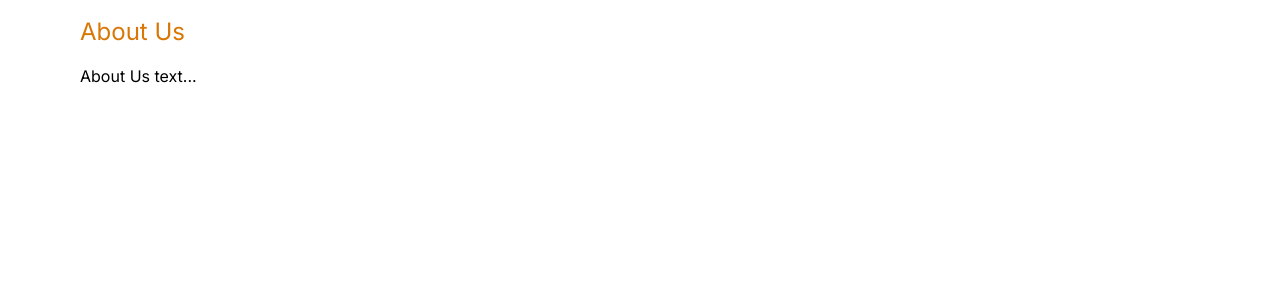
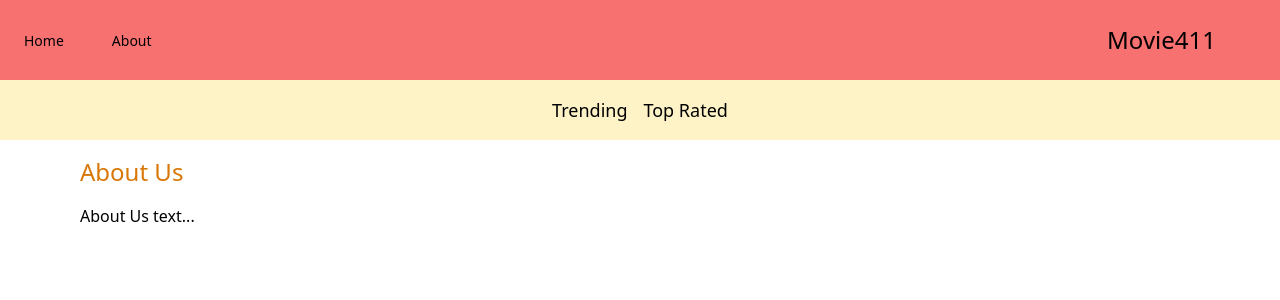
Before and after one commit to berkanserbes/movie411, a Next.js app: page /about in a window 1280 px wide. Shown: the top 300 px of the page. Built offline with nearby package versions, Linux system fonts and the light colour scheme.

Commit message:
Modified layout.js

```diff
--- a/src/app/layout.js
+++ b/src/app/layout.js
@@ -1,17 +1,20 @@
-import './globals.css'
-import { Inter } from 'next/font/google'
-
-const inter = Inter({ subsets: ['latin'] })
+import "./globals.css";
+import Header from "@/components/Header";
+import Navbar from "@/components/Navbar";
 
 export const metadata = {
-  title: 'Create Next App',
-  description: 'Generated by create next app',
-}
+  title: "Movie 411",
+  description: "Generated by create next app",
+};
 
 export default function RootLayout({ children }) {
   return (
     <html lang="en">
-      <body className={inter.className}>{children}</body>
+      <body>
+        <Header />
+        <Navbar />
+        <main>{children}</main>
+      </body>
     </html>
-  )
+  );
 }
```
